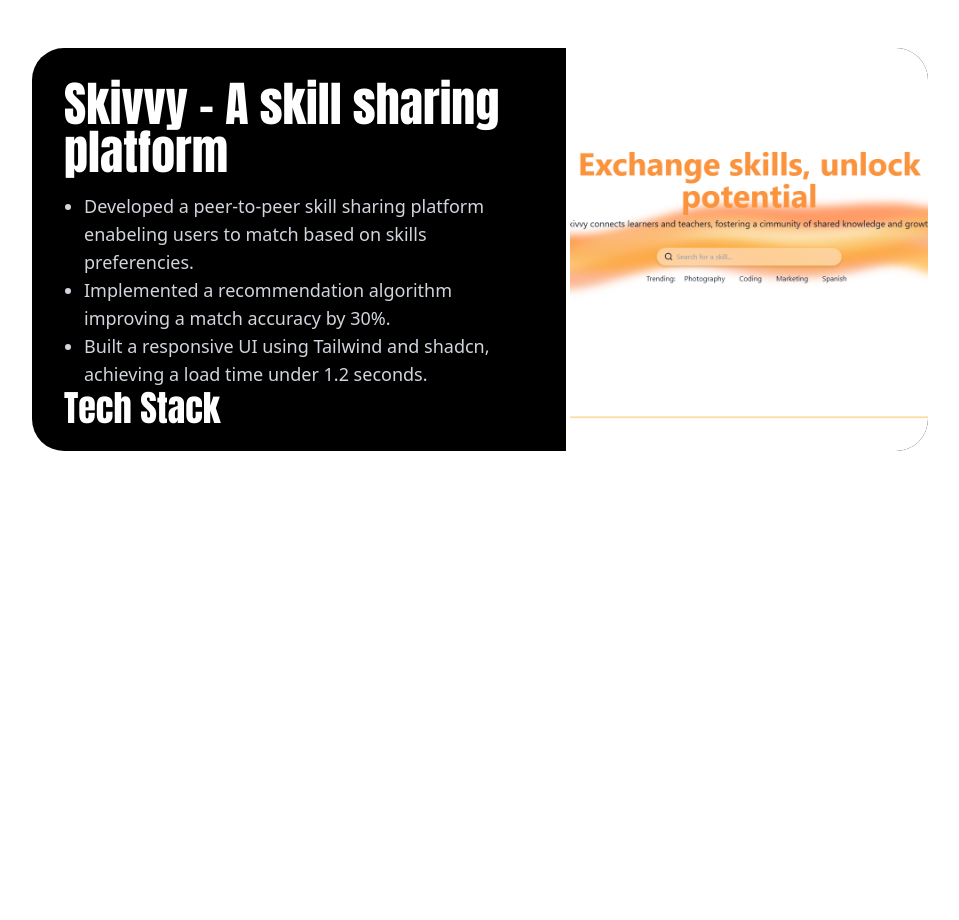
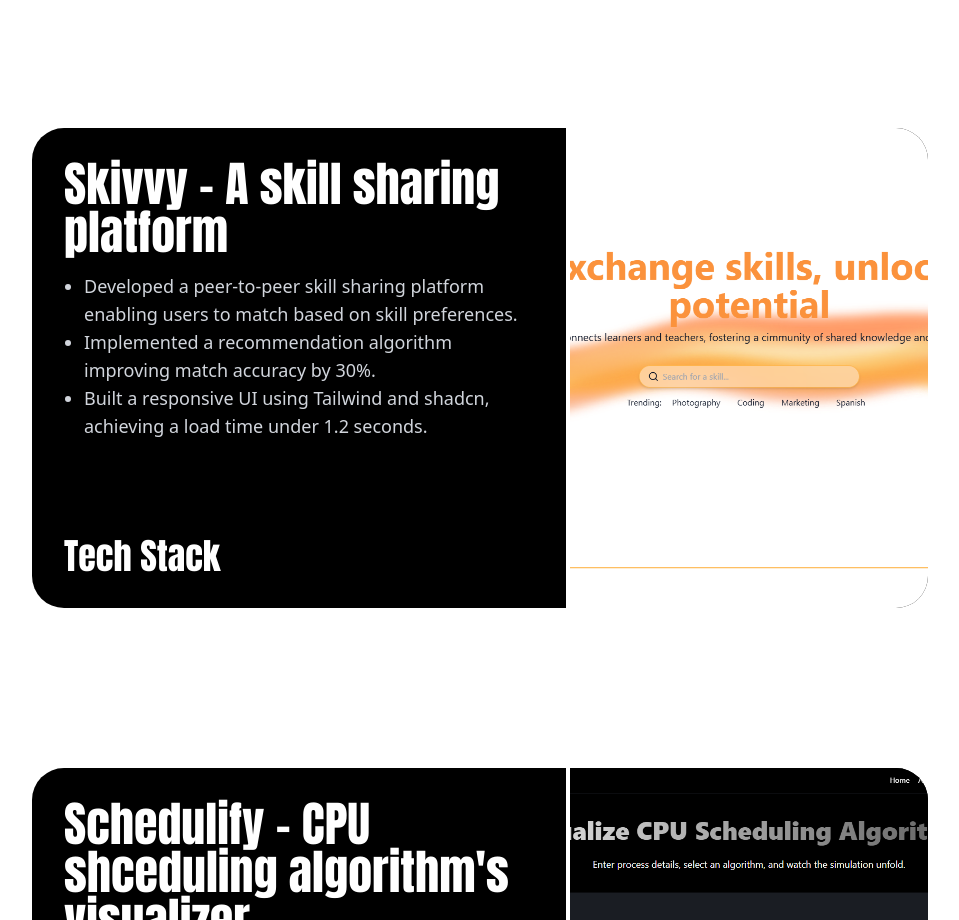
Before and after one commit to AdityaRaghav0112/Portfolio, a React (Vite) app: page / in a window 1280 px wide. Shown: the part 1040-1960 px from the top of the page, without its empty margins (160-1119 px from the left). Before the commit the page ends 1760 px from the top, so only its background shows below. Built offline with nearby package versions, Linux system fonts and the light colour scheme.

Commit message:
fixed some layouts

```diff
--- a/src/sections/Projects.jsx
+++ b/src/sections/Projects.jsx
@@ -1,29 +1,73 @@
-import React from "react";
+import React, { useEffect, useRef, useState } from "react";
+import gsap from "gsap";
+import { useGSAP } from "@gsap/react";
+import { ScrollTrigger } from "gsap/all";
+
+gsap.registerPlugin(ScrollTrigger);
 
 const ProjectCard2 = ({ title, desc, img }) => {
   return (
-    <div className="h-dvh w-full flex flex-col items-center mt-20">
-      <div className="h-[60%] w-[70%] bg-black rounded-4xl flex text-white overflow-hidden">
+    <div className="w-full flex flex-col items-center py-20">
+      <div
+        className="
+    min-h-[60vh]
+    w-[70%]
+    bg-black
+    rounded-4xl
+    flex
+    text-white
+    overflow-hidden
+
+    max-lg:w-[90%]
+-   max-md:flex-col
++   max-md:flex-col-reverse
+  "
+      >
         {/* TEXT */}
-        <div className="border-r-4 border-white w-[60%] h-full p-8 flex flex-col justify-between">
+        <div
+          className="
+            border-r-4 border-white
+            w-[60%]
+            p-8
+            flex flex-col justify-between
+
+            max-md:w-full
+            max-md:border-r-0
+            max-md:border-b-4
+          "
+        >
           <div>
-            <h1 className="font-anton text-5xl">{title}</h1>
-            <ul className="list-disc pl-5 mt-4 text-gray-300 text-lg">
+            <h1 className="font-anton text-5xl max-sm:text-4xl">{title}</h1>
+
+            <ul className="list-disc pl-5 mt-4 text-gray-300 text-lg max-sm:text-base">
               {desc}
             </ul>
           </div>
 
-          <div>
-            <p className="text-4xl font-anton">Tech Stack</p>
-          </div>
+          <p className="text-4xl font-anton max-sm:text-3xl">Tech Stack</p>
         </div>
 
         {/* IMAGE */}
-        <div className="w-[40%] h-full">
+        <div
+          className="
+            w-[40%]
+            min-h-[60vh]
+            relative
+            overflow-hidden
+
+            max-md:w-full
+            max-md:min-h-[40vh]
+          "
+        >
           <img
             src={img}
-            alt="Skivvy project preview"
-            className="w-full h-full object-cover"
+            alt="Project preview"
+            className="
+              absolute inset-0
+              w-full h-full
+              object-cover object-center
+              select-none
+            "
           />
         </div>
       </div>
@@ -78,31 +122,78 @@
 
 const Projects = () => {
   return (
-    <section
-      id="projects"
-      className="w-full h-dvh flex flex-col items-center mt-40"
-    >
-      <h1 className="text-5xl font-anton">Featured Projects</h1>
+    <section id="projects" className="w-full flex flex-col items-center pt-40">
+      <h1 className="text-5xl font-anton mb-20">Featured Projects</h1>
+
+      <div className="w-full relative">
+        <div className="project-card">
           <ProjectCard2
             title={"Skivvy - A skill sharing platform"}
             desc={
               <>
                 <li>
-              Developed a peer-to-peer skill sharing platform enabeling users to
-              match based on skills preferencies.
+                  Developed a peer-to-peer skill sharing platform enabling users
+                  to match based on skill preferences.
                 </li>
                 <li>
-              Implemented a recommendation algorithm improving a match accuracy
-              by 30%.
+                  Implemented a recommendation algorithm improving match
+                  accuracy by 30%.
                 </li>
                 <li>
-              Built a responsive UI using Tailwind and shadcn, achieving a load
-              time under 1.2 seconds.
+                  Built a responsive UI using Tailwind and shadcn, achieving a
+                  load time under 1.2 seconds.
                 </li>
               </>
             }
             img="/Projects/Skivvy.png"
           />
+        </div>
+
+        <div className="project-card">
+          <ProjectCard2
+            title={"Schedulify - CPU shceduling algorithm's visualizer"}
+            desc={
+              <>
+                <li>
+                  Developed a peer-to-peer skill sharing platform enabling users
+                  to match based on skill preferences.
+                </li>
+                <li>
+                  Implemented a recommendation algorithm improving match
+                  accuracy by 30%.
+                </li>
+                <li>
+                  Built a responsive UI using Tailwind and shadcn, achieving a
+                  load time under 1.2 seconds.
+                </li>
+              </>
+            }
+            img="/Projects/Schedulify.png"
+          />
+        </div>
+        <div className="project-card">
+          <ProjectCard2
+            title={"Parallax - A UI responsive UI component"}
+            desc={
+              <>
+                <li>
+                  Developed a peer-to-peer skill sharing platform enabling users
+                  to match based on skill preferences.
+                </li>
+                <li>
+                  Implemented a recommendation algorithm improving match
+                  accuracy by 30%.
+                </li>
+                <li>
+                  Built a responsive UI using Tailwind and shadcn, achieving a
+                  load time under 1.2 seconds.
+                </li>
+              </>
+            }
+            img="/Projects/Parallax.png"
+          />
+        </div>
+      </div>
     </section>
   );
 };
```
Lines whose indentation alone changed are shown as unchanged.
